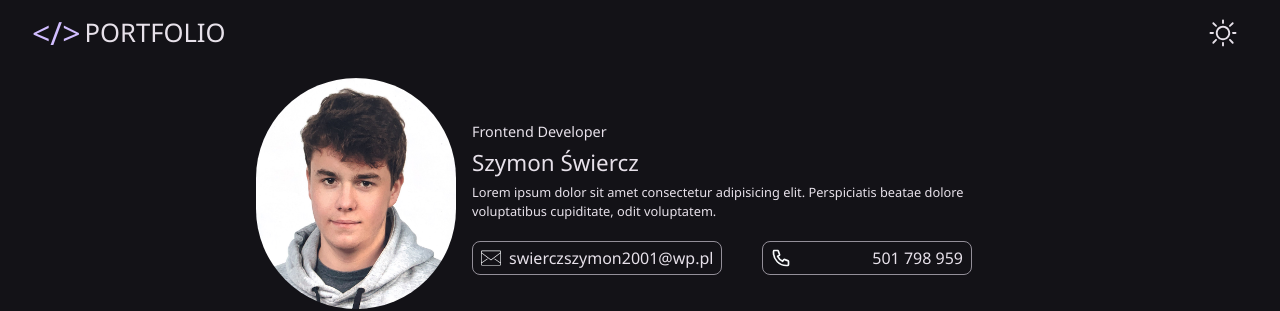
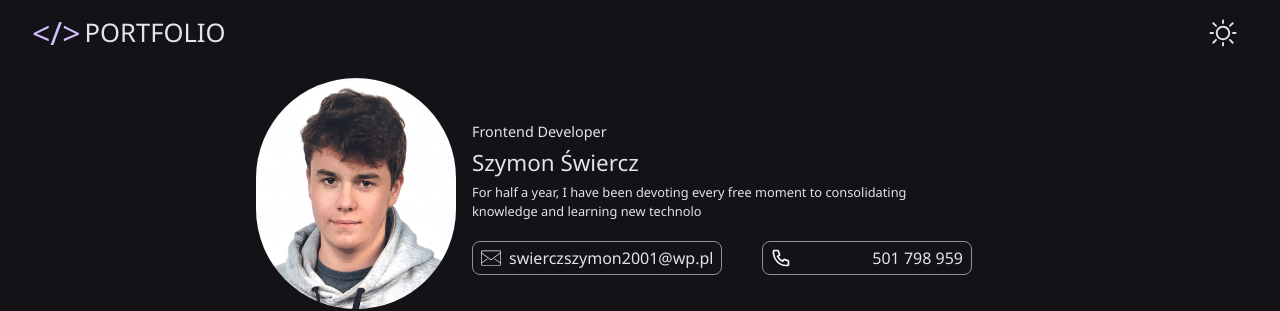
Before and after one commit to szym68on/Portfolio, a React (Vite) app: page /contact in a window 1280 px wide. Shown: the top 311 px of the page. Built offline with nearby package versions, Linux system fonts and the light colour scheme.

Commit message:
Add Type Effect to user description

```diff
--- a/src/Layout/InfoPerson.jsx
+++ b/src/Layout/InfoPerson.jsx
@@ -1,12 +1,29 @@
+import { useEffect, useState } from "react";
 function InfoPerson() {
+  const [text, setText] = useState("");
+  const [currIndex, setCurrIndex] = useState(0);
+  const speed = 50;
+  const description =
+    " For half a year, I have been devoting every free moment to consolidating knowledge and learning new technologies.";
+
+  useEffect(
+    function () {
+      if (currIndex < description.length) {
+        const timeout = setTimeout(function () {
+          setText((prevText) => prevText + description[currIndex]);
+          setCurrIndex((prevIndex) => prevIndex + 1);
+        }, speed);
+        return () => clearTimeout(timeout);
+      }
+    },
+    [currIndex, speed, description]
+  );
+
   return (
     <div className="md:mt-10 ml-3 md:ml-0">
       <h4 className="text-[0.9rem]">Frontend Developer</h4>
       <h2 className="text-title-small leading-10">Szymon Świercz</h2>
-      <p className="text-[0.8rem] md:w-[500px]">
-        Lorem ipsum dolor sit amet consectetur adipisicing elit. Perspiciatis
-        beatae dolore voluptatibus cupiditate, odit voluptatem.
-      </p>
+      <p className="text-[0.8rem] md:w-[500px]">{text}</p>
       <div className="flex gap-x-10">
         <div className="box-div">
           <svg
```
